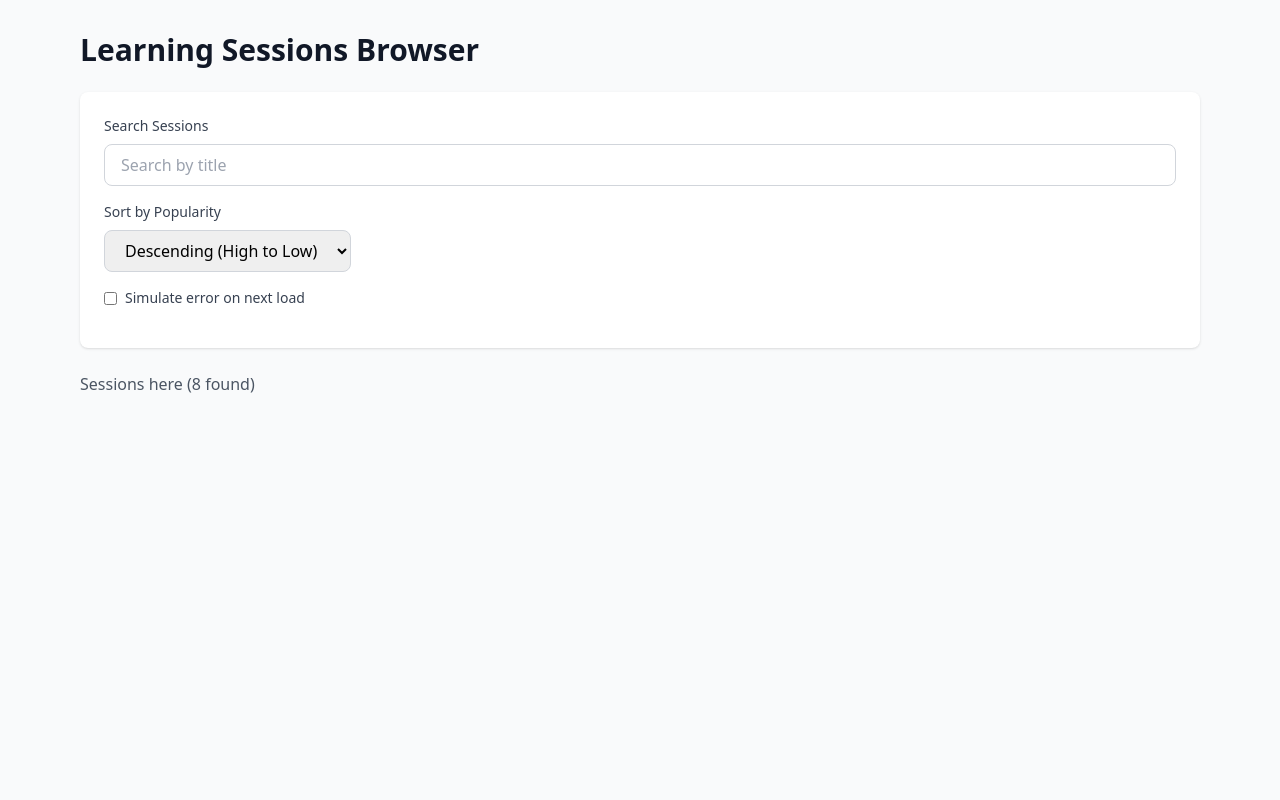
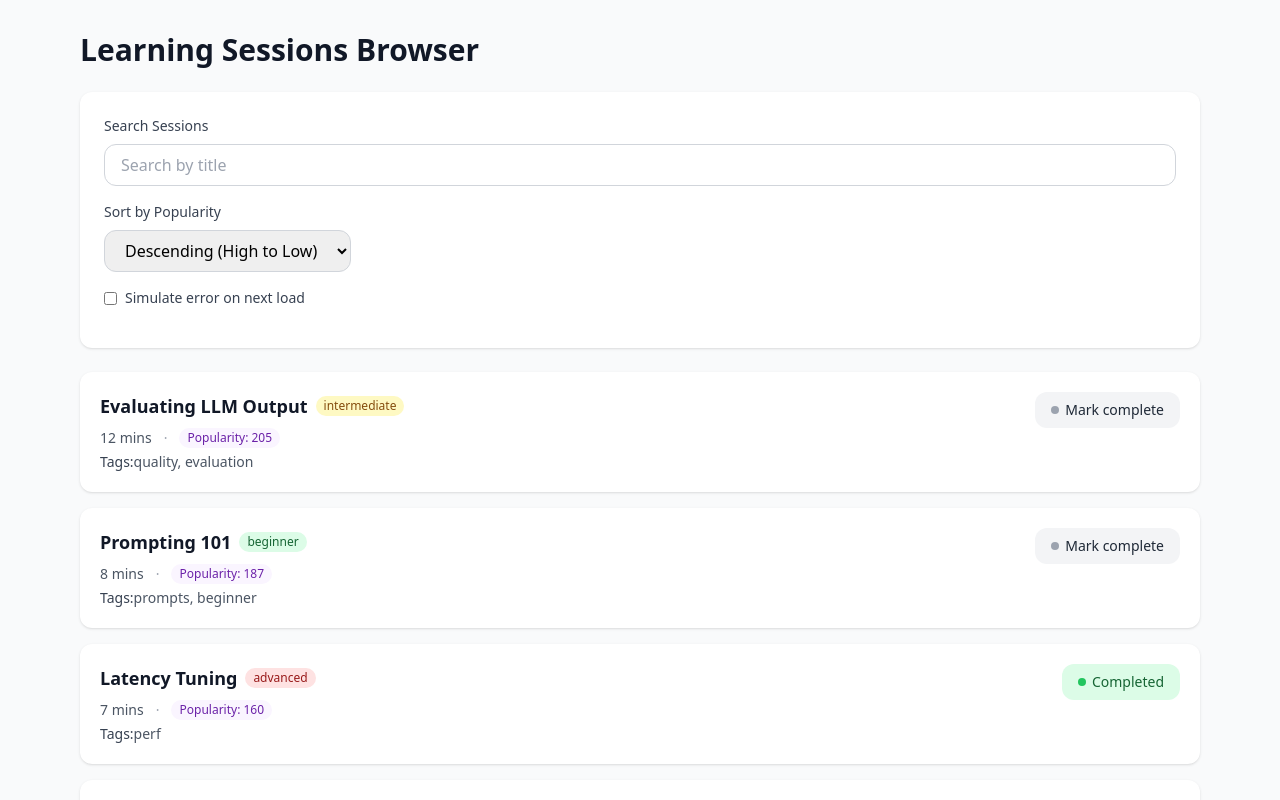
Before and after one commit to hackgods/pair-assessment, a Vue app: page / in a window 1280 px wide. Shown: the top 800 px of the page. Built offline with nearby package versions, Linux system fonts and the light colour scheme.

Commit message:
Sessions items and list UI to render mock data

```diff
--- a/src/App.vue
+++ b/src/App.vue
@@ -3,7 +3,7 @@
     <div class="container mx-auto px-4 max-w-6xl">
       <h1 class="text-3xl font-bold text-gray-900 mb-6">Learning Sessions Browser</h1>
 
-      <div class="bg-white rounded-lg shadow p-6 mb-6">
+      <div class="bg-white rounded-xl shadow p-6 mb-6">
 
         <div class="mb-4">
           <label for="search" class="block text-sm font-medium text-gray-700 mb-2">
@@ -14,7 +14,7 @@
             v-model="searchInput"
             type="text"
             placeholder="Search by title"
-            class="w-full px-4 py-2 border border-gray-300 rounded-lg focus:ring-2 focus:ring-indigo-500 focus:border-indigo-500"
+            class="w-full px-4 py-2 border border-gray-300 rounded-xl focus:ring-2 focus:ring-indigo-500 focus:border-indigo-500"
           />
         </div>
 
@@ -25,7 +25,7 @@
           <select
             id="sort"
             v-model="sortDirection"
-            class="px-4 py-2 border border-gray-300 rounded-lg focus:ring-2 focus:ring-indigo-500 focus:border-indigo-500"
+            class="px-4 py-2 border border-gray-300 rounded-xl focus:ring-2 focus:ring-indigo-500 focus:border-indigo-500"
           >
             <option value="desc">Descending (High to Low)</option>
             <option value="asc">Ascending (Low to High)</option>
@@ -44,23 +44,26 @@
         </div>
       </div>
 
-      <div v-if="loading" class="bg-white rounded-lg shadow p-8 text-center" aria-busy="true">
+      <div v-if="loading" class="bg-white rounded-xl shadow p-8 text-center" aria-busy="true">
         <div class="text-gray-600" aria-live="polite">Loading sessions</div>
       </div>
 
-      <div v-else-if="error" class="bg-red-50 border border-red-200 rounded-lg p-6" role="alert">
+      <div v-else-if="error" class="bg-red-50 border border-red-200 rounded-xl p-6" role="alert">
         <p class="text-red-800 mb-4">{{ error }}</p>
         <button
           @click="loadSessions"
-          class="bg-red-600 hover:bg-red-700 text-white font-semibold py-2 px-4 rounded-lg transition-colors"
+          class="bg-red-600 hover:bg-red-700 text-white font-semibold py-2 px-4 rounded-xl transition-colors"
         >
           Retry
         </button>
       </div>
 
-      <div v-else>
-        <p class="text-gray-600">Sessions here ({{ filteredSessions.length }} found)</p>
-      </div>
+      <SessionList
+        v-else
+        :sessions="filteredSessions"
+        :is-completed="isCompleted"
+        :toggle-complete="toggleComplete"
+      />
     </div>
   </div>
 </template>
@@ -68,6 +71,7 @@
 <script setup>
 import { ref, computed, watch, onMounted } from 'vue'
 import { fakeFetchSessions } from './utils/fetch.js'
+import SessionList from './components/SessionList.vue'
 
 const sessions = ref([])
 const completionMap = ref({})
--- /dev/null
+++ b/src/components/SessionItem.vue
@@ -0,0 +1,98 @@
+<template>
+    <li class="bg-white rounded-xl shadow p-5 hover:shadow-md transition-shadow">
+      <div class="flex flex-col gap-3 sm:flex-row sm:items-start sm:justify-between">
+        <div class="flex-1">
+          <div class="flex flex-wrap items-center gap-2 mb-2">
+            <h3 class="text-lg font-semibold text-gray-900">
+              {{ session.title }}
+            </h3>
+
+            <span
+              v-if="session.difficulty"
+              :class="[
+                'inline-flex items-center rounded-full px-2 py-0.5 text-xs font-medium',
+                difficultyBadgeClass
+              ]"
+            >
+              {{ session.difficulty }}
+            </span>
+
+            <span v-else class="text-xs text-gray-500">
+              N/A
+            </span>
+          </div>
+
+          <div class="flex flex-wrap items-center gap-3 text-sm text-gray-600 mb-1">
+            <span>
+              {{ session.mins }} min{{ session.mins !== 1 ? 's' : '' }}
+            </span>
+
+            <span class="text-gray-400">·</span>
+
+            <span class="inline-flex items-center rounded-full bg-purple-50 px-2 py-0.5 text-xs font-medium text-purple-800">
+              Popularity: {{ session.popularity }}
+            </span>
+          </div>
+
+          <div class="mt-1 text-xs sm:text-sm text-gray-600">
+            <span class="font-medium text-gray-700">Tags:</span>
+            <span v-if="session.tags && session.tags.length > 0">
+              {{ session.tags.join(', ') }}
+            </span>
+            <span v-else class="text-gray-500">
+              -
+            </span>
+          </div>
+        </div>
+
+        <div class="flex-shrink-0">
+          <button
+            type="button"
+            @click="$emit('toggle-complete', session.id)"
+            :aria-pressed="isCompleted"
+            :aria-label="isCompleted ? 'Mark session as incomplete' : 'Mark session as complete'"
+            class="inline-flex items-center justify-center rounded-xl px-4 py-2 text-sm font-medium focus:outline-none focus:ring-2 focus:ring-indigo-500 focus:ring-offset-2"
+            :class="isCompleted
+              ? 'bg-green-100 text-green-800 hover:bg-green-200'
+              : 'bg-gray-100 text-gray-800 hover:bg-gray-200'"
+          >
+            <span class="mr-1.5 h-2 w-2 rounded-full"
+                  :class="isCompleted ? 'bg-green-500' : 'bg-gray-400'">
+            </span>
+            <span>
+              {{ isCompleted ? 'Completed' : 'Mark complete' }}
+            </span>
+          </button>
+        </div>
+      </div>
+    </li>
+  </template>
+
+  <script setup>
+  import { computed } from 'vue'
+
+  const props = defineProps({
+    session: {
+      type: Object,
+      required: true,
+    },
+    isCompleted: {
+      type: Boolean,
+      required: true,
+    },
+  })
+
+  defineEmits(['toggle-complete'])
+
+  const difficultyBadgeClass = computed(() => {
+    const difficulty = props.session.difficulty?.toLowerCase()
+    if (difficulty === 'beginner') {
+      return 'bg-green-100 text-green-800'
+    } else if (difficulty === 'intermediate') {
+      return 'bg-yellow-100 text-yellow-800'
+    } else if (difficulty === 'advanced') {
+      return 'bg-red-100 text-red-800'
+    }
+    return 'bg-gray-100 text-gray-800'
+  })
+  </script>
--- /dev/null
+++ b/src/components/SessionList.vue
@@ -0,0 +1,33 @@
+<template>
+  <ul v-if="sessions.length > 0" role="list" class="space-y-4">
+    <SessionItem
+      v-for="session in sessions"
+      :key="session.id"
+      :session="session"
+      :is-completed="isCompleted(session)"
+      @toggle-complete="toggleComplete"
+    />
+  </ul>
+  <div v-else class="bg-white rounded-xl shadow p-8 text-center">
+    <p class="text-gray-600">No sessions found matching your search.</p>
+  </div>
+</template>
+
+<script setup>
+import SessionItem from './SessionItem.vue'
+
+defineProps({
+  sessions: {
+    type: Array,
+    required: true,
+  },
+  isCompleted: {
+    type: Function,
+    required: true,
+  },
+  toggleComplete: {
+    type: Function,
+    required: true,
+  },
+})
+</script>
```
